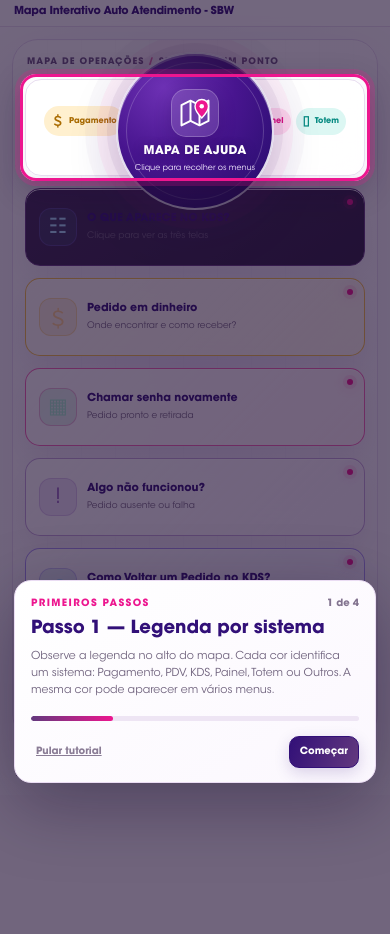
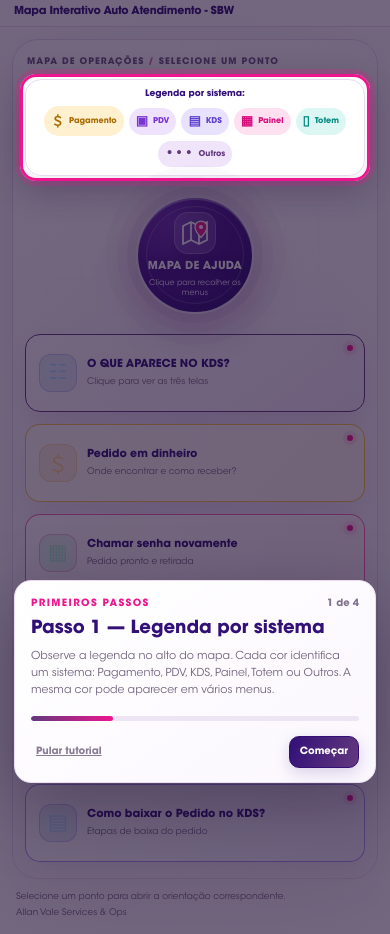
Before and after one commit to 10z-Allan/autoatendimentodev, a plain HTML site: page index.html in a window 390 px wide. Shown: the part 49-983 px from the top of the page. Before the commit the page ends 844 px from the top, so only its background shows below. Drawn offline with Linux system fonts and the light colour scheme.

Commit message:
new changes

```diff
--- a/index.html
+++ b/index.html
@@ -777,6 +777,47 @@ h1{color:#321078}
  .map-canvas { position:absolute!important; inset:0!important; width:100%!important; height:100%!important; }
 }
 
+
+/* ===== AJUSTES FINAIS: CONTROLE CENTRAL E MOBILE ===== */
+@media (max-width: 760px) {
+  /* O botão central participa do fluxo mobile: nunca fica sobre os cards. */
+  .hub {
+    position: relative !important;
+    inset: auto !important;
+    left: auto !important;
+    top: auto !important;
+    transform: none !important;
+    order: 2 !important;
+    align-self: center !important;
+    width: 118px !important;
+    height: 118px !important;
+    min-width: 118px !important;
+    min-height: 118px !important;
+    margin: 8px auto 8px !important;
+    flex: 0 0 118px !important;
+    z-index: 30 !important;
+  }
+  .hub-icon {
+    width: 42px !important;
+    height: 42px !important;
+    border-radius: 14px !important;
+    margin: 0 0 6px !important;
+  }
+  .hub-icon svg { width: 32px !important; height: 32px !important; }
+  .hub b { font-size: 11px !important; }
+  .hub small { font-size: 8px !important; }
+
+  /* Mesmo acabamento claro do desktop para o card principal do KDS. */
+  .node.kds-guide {
+    background: linear-gradient(145deg, #ffffff 0%, #f4ecfb 100%) !important;
+    border: 1px solid #63397e !important;
+    color: #321078 !important;
+    box-shadow: 0 12px 28px #32107814 !important;
+  }
+  .node.kds-guide .txt b { color: #321078 !important; }
+  .node.kds-guide .txt small { color: #746681 !important; }
+}
+
 </style></head>
 <body>
 <div class="app">
@@ -1096,9 +1137,19 @@ function expandCategory(category){
  hubHint.textContent="Categoria selecionada • clique para expandir tudo";
 }
 hubToggle.addEventListener("click",()=>{
- if(document.getElementById("kdsSubnodes").classList.contains("visible")) toggleKdsSubnodes(false);
- const collapsed=mapShell.classList.contains("menus-collapsed");
- setAllMenusExpanded(collapsed);
+ const overlay=document.getElementById("overlay");
+ const drawerIsOpen=overlay.classList.contains("open");
+
+ // O botão central sempre prioriza sair da orientação aberta.
+ // Ao fechar uma etapa, também retorna o mapa ao estado recolhido.
+ if(drawerIsOpen){
+   closeDrawer();
+   setAllMenusExpanded(false);
+ }else{
+   // Sem etapa aberta, alterna entre recolher e expandir os menus.
+   const collapsed=mapShell.classList.contains("menus-collapsed");
+   setAllMenusExpanded(collapsed);
+ }
  scheduleConnectorUpdate();
 });
 legendItems.forEach(item=>{
```
Also changed, not shown: 1 other file.
